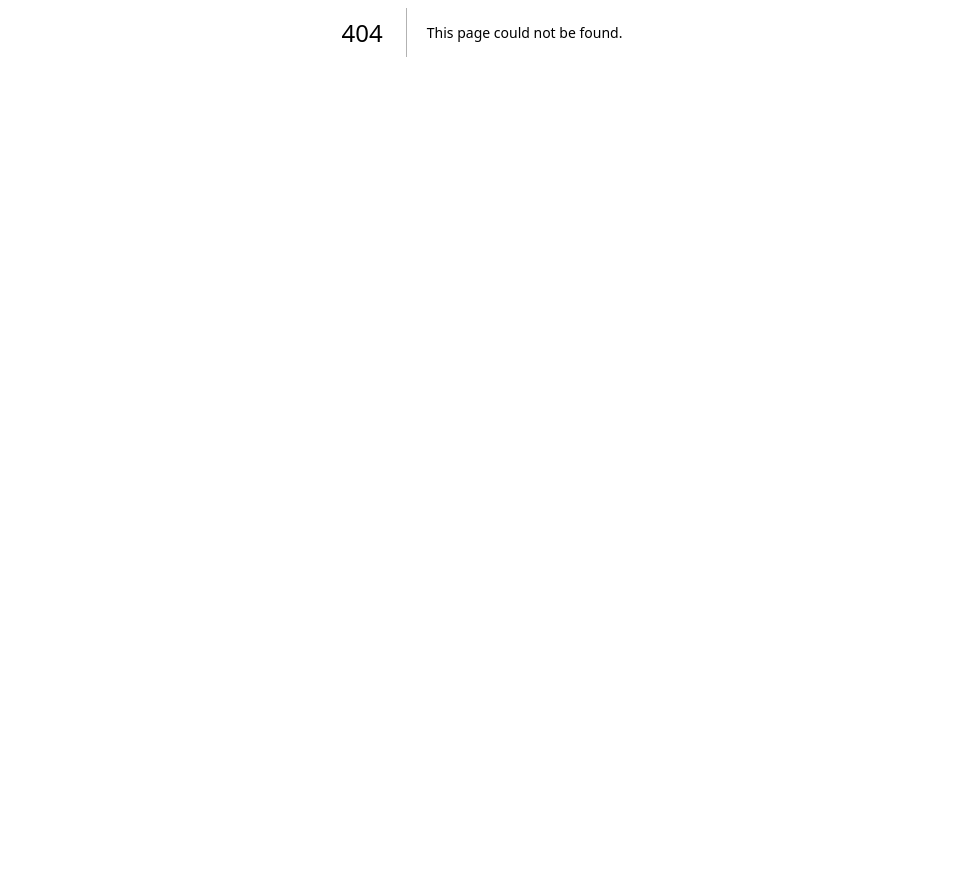
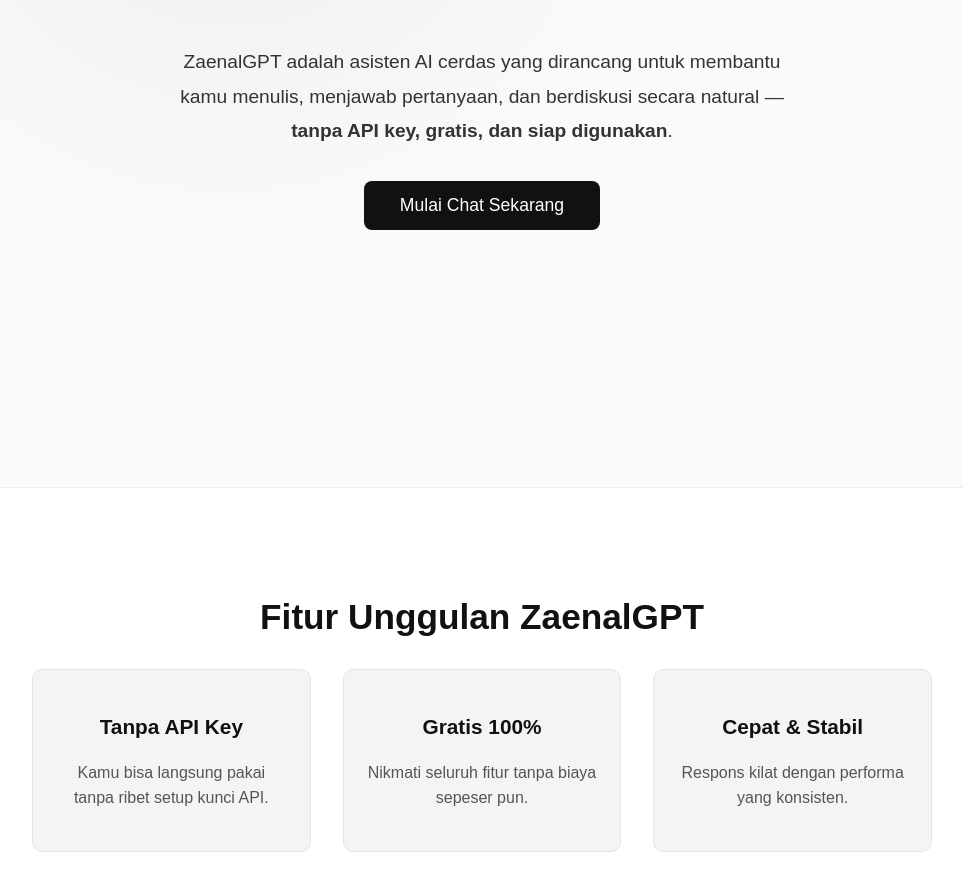
Before and after one commit to zaenal-iyyl/zaenalgpt, a Next.js app: page / in a window 1280 px wide. Before the commit this address had no page. Shown: the part 368-1251 px from the top of the page, without its empty margins (158-1121 px from the left). Before the commit the page ends 800 px from the top, so only its background shows below. Built offline with nearby package versions, Linux system fonts and the light colour scheme.

Commit message:
Create index.js

```diff
--- /dev/null
+++ b/pages/index.js
@@ -0,0 +1,184 @@
+import Link from "next/link";
+
+export default function Home() {
+  return (
+    <div
+      style={{
+        backgroundColor: "#f9fafb",
+        color: "#111",
+        minHeight: "100vh",
+        display: "flex",
+        flexDirection: "column",
+        fontFamily: "Poppins, sans-serif",
+      }}
+    >
+      {/* Hero Section */}
+      <section
+        style={{
+          minHeight: "90vh",
+          display: "flex",
+          flexDirection: "column",
+          alignItems: "center",
+          justifyContent: "center",
+          textAlign: "center",
+          padding: "4rem 1rem",
+          background:
+            "radial-gradient(circle at 30% 20%, rgba(0,0,0,0.05), transparent 40%)",
+        }}
+      >
+        <h1
+          style={{
+            fontSize: "3.5rem",
+            fontWeight: "700",
+            marginBottom: "1rem",
+            color: "#111",
+          }}
+        >
+          ZaenalGPT
+        </h1>
+
+        <p
+          style={{
+            maxWidth: "640px",
+            color: "#333",
+            fontSize: "1.2rem",
+            lineHeight: "1.8",
+            marginBottom: "2rem",
+          }}
+        >
+          ZaenalGPT adalah asisten AI cerdas yang dirancang untuk membantu kamu
+          menulis, menjawab pertanyaan, dan berdiskusi secara natural —
+          <strong> tanpa API key, gratis, dan siap digunakan</strong>.
+        </p>
+
+        <Link href="/chat">
+          <button
+            style={{
+              backgroundColor: "#111",
+              color: "#fff",
+              padding: "14px 36px",
+              borderRadius: "8px",
+              border: "none",
+              fontSize: "1.1rem",
+              fontWeight: "500",
+              cursor: "pointer",
+              transition: "0.3s",
+            }}
+            onMouseOver={(e) => (e.target.style.opacity = "0.8")}
+            onMouseOut={(e) => (e.target.style.opacity = "1")}
+          >
+            Mulai Chat Sekarang
+          </button>
+        </Link>
+      </section>
+
+      {/* Fitur Section */}
+      <section
+        style={{
+          backgroundColor: "#fff",
+          padding: "5rem 1rem",
+          textAlign: "center",
+          boxShadow: "0 -1px 0 rgba(0,0,0,0.05)",
+        }}
+      >
+        <h2
+          style={{
+            fontSize: "2.2rem",
+            fontWeight: "600",
+            marginBottom: "2rem",
+            color: "#111",
+          }}
+        >
+          Fitur Unggulan ZaenalGPT
+        </h2>
+
+        <div
+          style={{
+            display: "grid",
+            gridTemplateColumns: "repeat(auto-fit, minmax(250px, 1fr))",
+            gap: "2rem",
+            maxWidth: "900px",
+            margin: "0 auto",
+          }}
+        >
+          {[
+            {
+              title: "Tanpa API Key",
+              desc: "Kamu bisa langsung pakai tanpa ribet setup kunci API.",
+            },
+            {
+              title: "Gratis 100%",
+              desc: "Nikmati seluruh fitur tanpa biaya sepeser pun.",
+            },
+            {
+              title: "Cepat & Stabil",
+              desc: "Respons kilat dengan performa yang konsisten.",
+            },
+            {
+              title: "Siap Pakai",
+              desc: "Tidak perlu login, tinggal buka dan gunakan.",
+            },
+            {
+              title: "Aman & Ringan",
+              desc: "Dibangun tanpa database rumit, fokus ke kecepatan dan privasi.",
+            },
+          ].map((f, i) => (
+            <div
+              key={i}
+              style={{
+                backgroundColor: "#f4f4f4",
+                borderRadius: "10px",
+                padding: "1.5rem",
+                border: "1px solid #e5e5e5",
+                transition: "transform 0.3s",
+              }}
+              onMouseOver={(e) => (e.currentTarget.style.transform = "translateY(-5px)")}
+              onMouseOut={(e) => (e.currentTarget.style.transform = "translateY(0)")}
+            >
+              <h3 style={{ fontSize: "1.3rem", fontWeight: "600", color: "#111" }}>
+                {f.title}
+              </h3>
+              <p
+                style={{
+                  color: "#555",
+                  fontSize: "1rem",
+                  lineHeight: "1.6",
+                  marginTop: "0.5rem",
+                }}
+              >
+                {f.desc}
+              </p>
+            </div>
+          ))}
+        </div>
+      </section>
+
+      {/* Footer */}
+      <footer
+        style={{
+          backgroundColor: "#f0f0f0",
+          padding: "2rem 1rem",
+          textAlign: "center",
+          color: "#444",
+          fontSize: "0.95rem",
+          borderTop: "1px solid #e5e5e5",
+        }}
+      >
+        <p>© {new Date().getFullYear()} ZaenalGPT — Dibuat oleh Zaenal </p>
+        <a
+          href="https://github.com/zaenal-iyyl/zaenalgpt"
+          target="_blank"
+          rel="noopener noreferrer"
+          style={{
+            display: "inline-block",
+            marginTop: "0.5rem",
+            color: "#111",
+            textDecoration: "underline",
+          }}
+        >
+          Source Code di GitHub
+        </a>
+      </footer>
+    </div>
+  );
+}
```
